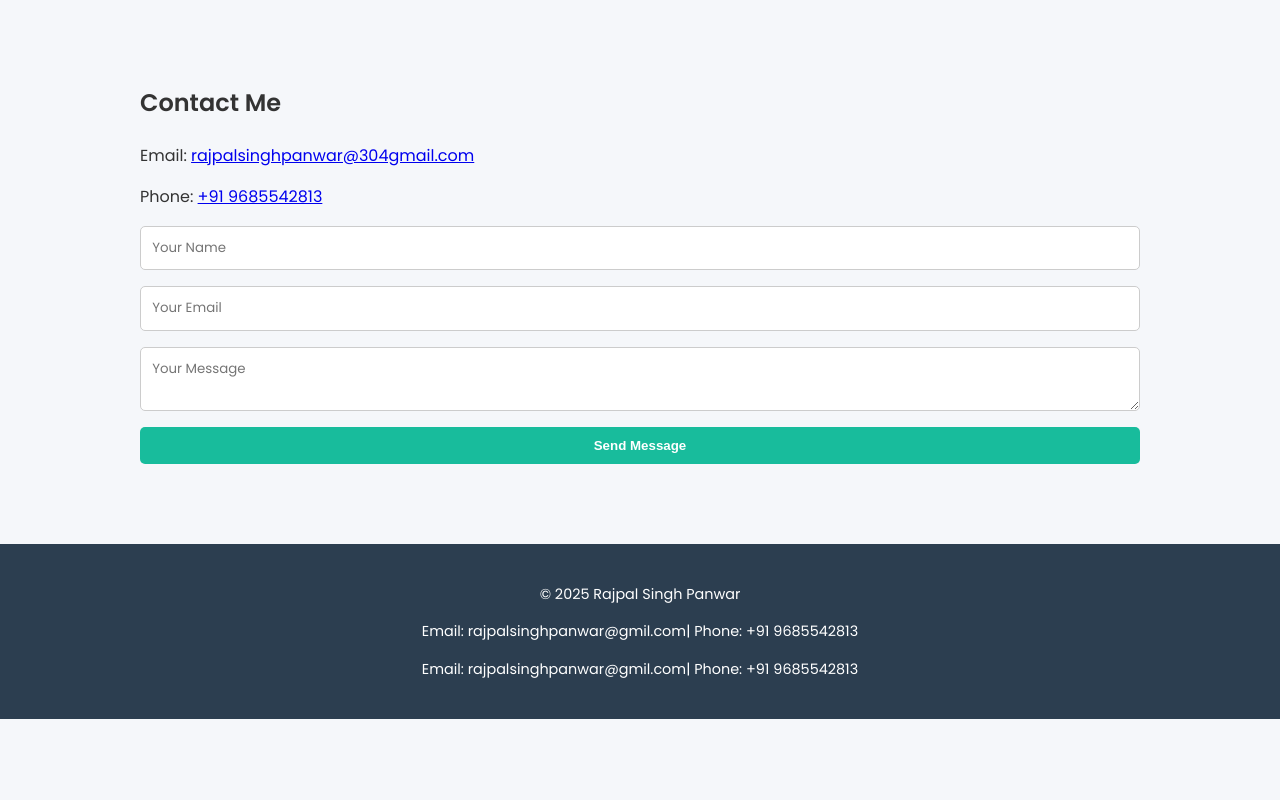
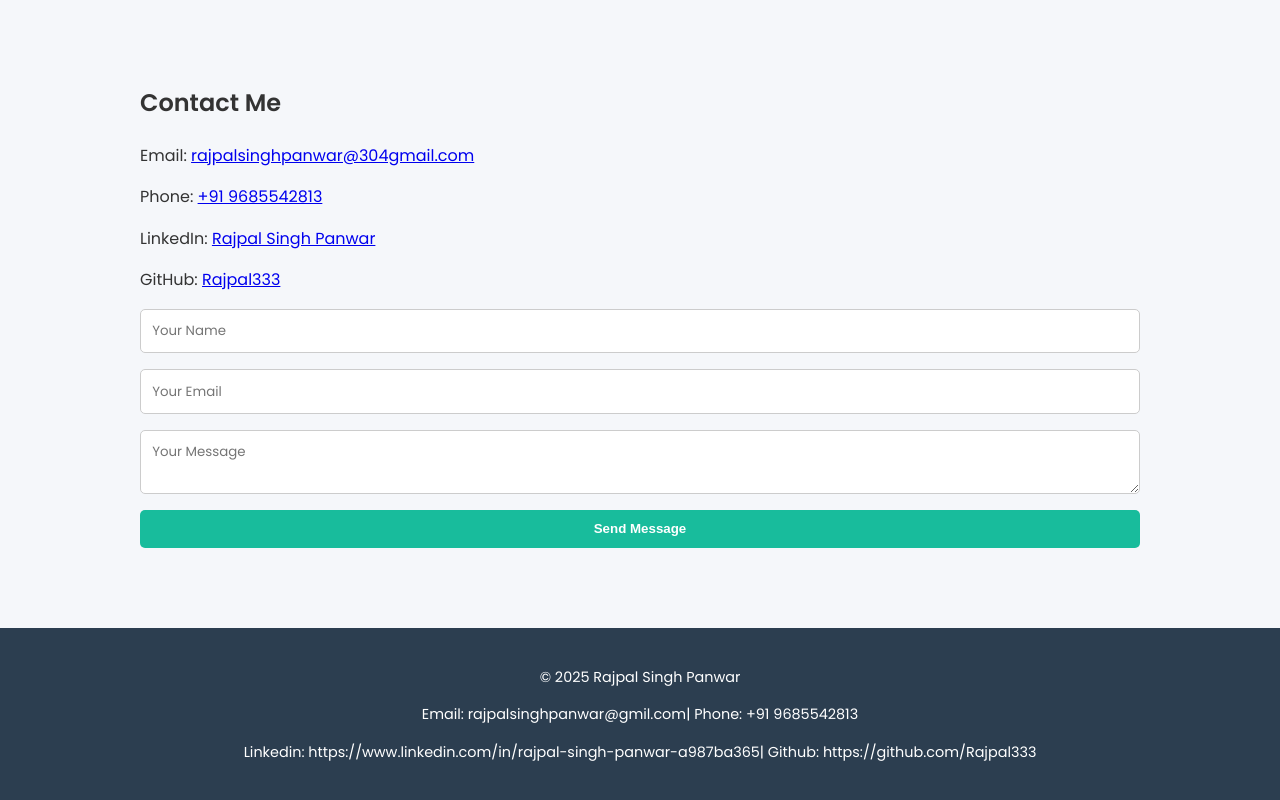
Before and after one commit to Rajpal333/rajpal-portfolio, a plain HTML site: page index.html in a window 1280 px wide. Shown: the part 2125-2925 px from the top of the page. Before the commit the page ends 2844 px from the top, so only its background shows below. Drawn offline with Linux system fonts and the light colour scheme.

Commit message:
index.html

```diff
--- a/index.html
+++ b/index.html
@@ -80,7 +80,9 @@
   <section class="contact" id="contact">
   <h2>Contact Me</h2>
   <p>Email: <a href="mailto:rajpal@example.com">rajpalsinghpanwar@304gmail.com</a></p>
-    <p>Phone: <a href="tel:+911234567890">+91 9685542813</a></p>
+  <p>Phone: <a href="tel:+919685542813">+91 9685542813</a></p>
+  <p>LinkedIn: <a href="https://www.linkedin.com/in/rajpal-singh-panwar-a987ba365" target="_blank">Rajpal Singh Panwar</a></p>
+  <p>GitHub: <a href="https://github.com/Rajpal333" target="_blank">Rajpal333</a></p>
   <form>
     <input type="text" placeholder="Your Name" required>
     <input type="email" placeholder="Your Email" required>
@@ -92,7 +94,7 @@
 <footer>
     <p>© 2025 Rajpal Singh Panwar</p>
     <p>Email: rajpalsinghpanwar@gmil.com| Phone: +91 9685542813</p>
-    <p>Email: rajpalsinghpanwar@gmil.com| Phone: +91 9685542813</p>
+    <p>Linkedin: https://www.linkedin.com/in/rajpal-singh-panwar-a987ba365| Github: https://github.com/Rajpal333</p>
   </footer>
 </body>
 
```
Lines whose indentation alone changed are shown as unchanged.
